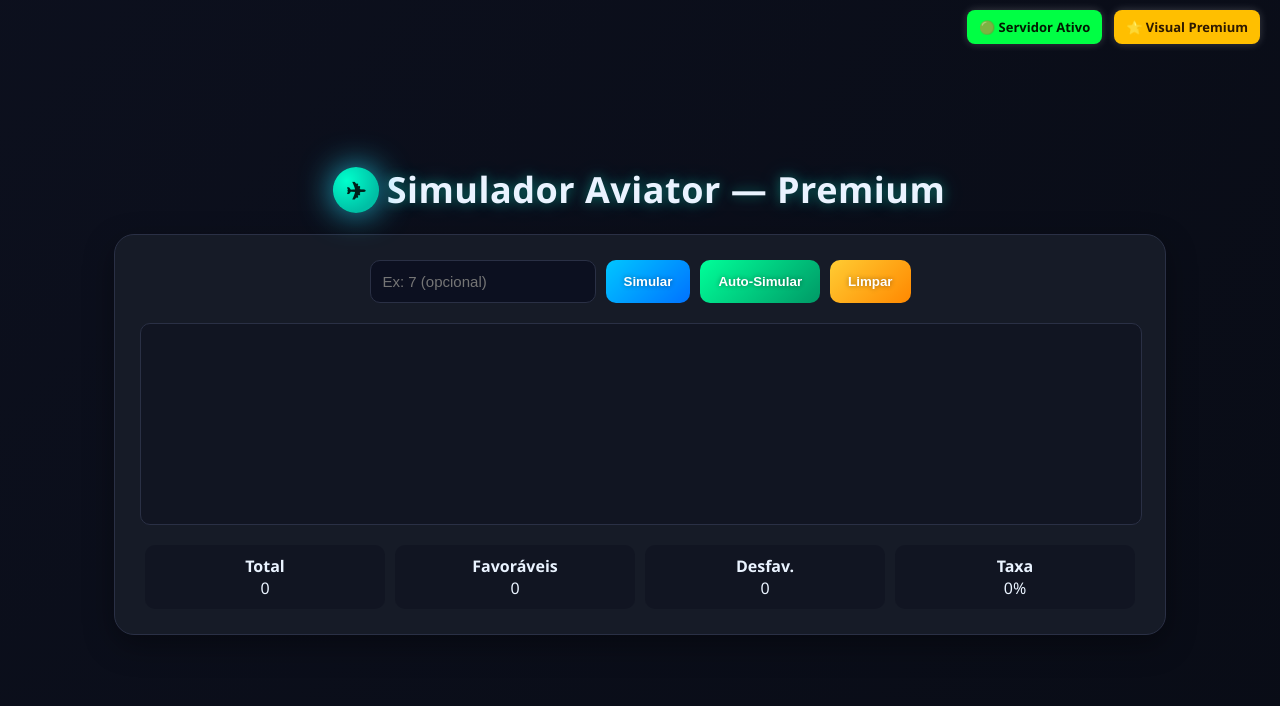
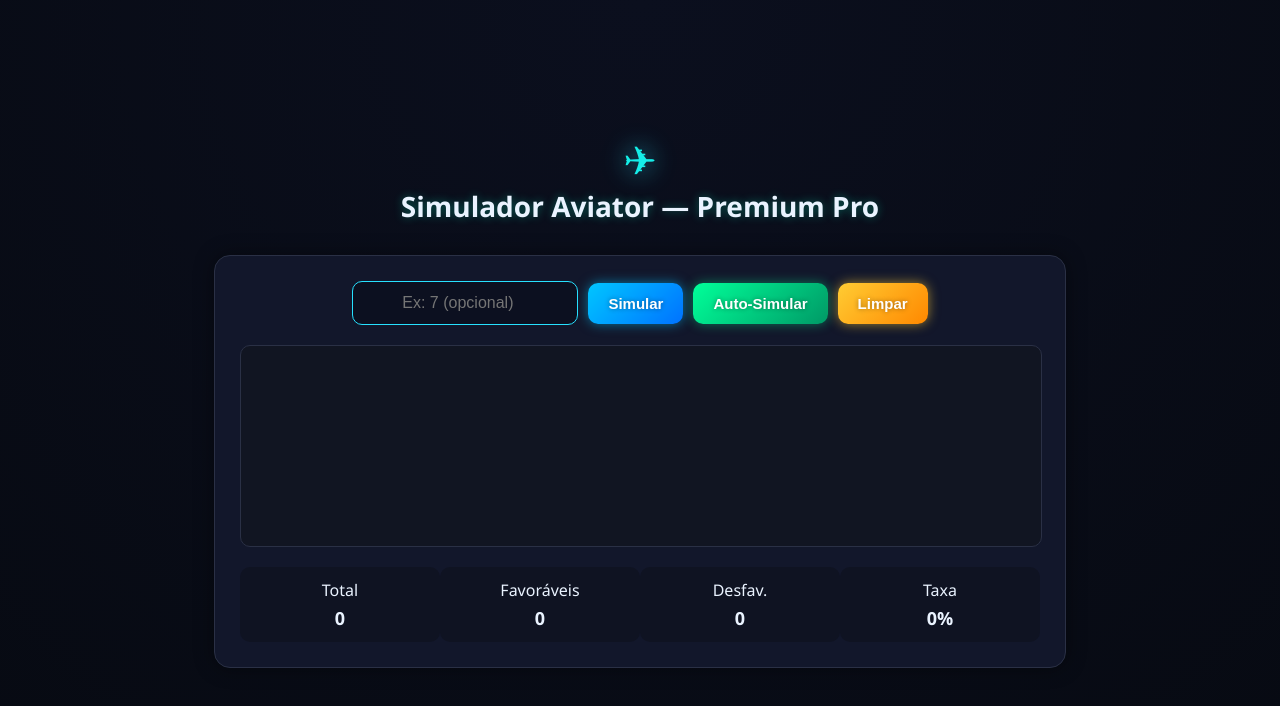
Before and after one commit to robsonapcarvalhosp-sys/aviator-simulador, a plain HTML site: page index.html in a window 1280 px wide. Drawn offline with Linux system fonts and the light colour scheme.

Commit message:
Update index.html

```diff
--- a/index.html
+++ b/index.html
@@ -3,147 +3,125 @@
 <head>
 <meta charset="UTF-8">
 <meta name="viewport" content="width=device-width, initial-scale=1.0">
-<title>Simulador Aviator — Premium</title>
-
+<title>Simulador Aviator — Premium Pro</title>
 <style>
-:root {
-  --bg: #090b15;
-  --panel: #161b27;
-  --card: #1f2433;
-  --text: #eaf3ff;
-  --muted: #97a0b5;
-  --accent: #00ffcc;
-  --accent-2: #27e1ff;
-  --ok: #17d47b;
-  --warn: #ffc857;
-  --border: #2a3045;
-  --shadow: 0 10px 30px rgba(0, 0, 0, .35);
+body {
+  margin: 0;
+  background: radial-gradient(circle at top, #0b0f1e, #070a12);
+  color: #eaf3ff;
+  font-family: "Segoe UI", Roboto, sans-serif;
+  display: flex;
+  flex-direction: column;
+  align-items: center;
+  justify-content: center;
+  min-height: 100vh;
+  overflow-x: hidden;
 }
 
-/* fundo animado */
-body {
+/* --- CABEÇALHO --- */
+header {
+  text-align: center;
+  margin-bottom: 30px;
+}
+.logo {
+  font-size: 40px;
+  background: linear-gradient(135deg, #00ffcc, #27e1ff);
+  -webkit-background-clip: text;
+  -webkit-text-fill-color: transparent;
+  text-shadow: 0 0 15px #00ffcc99;
+  animation: pulse 2s infinite;
+}
+@keyframes pulse {
+  0%, 100% { text-shadow: 0 0 10px #00ffcc88; }
+  50% { text-shadow: 0 0 25px #27e1ffcc; }
+}
+h1 {
+  font-size: 28px;
   margin: 0;
-  height: 100vh;
-  color: var(--text);
-  background: radial-gradient(circle at top, #101426, #070a12);
-  background-size: 400% 400%;
-  animation: movebg 10s ease infinite;
-  font-family: "Segoe UI", Roboto, sans-serif;
-  display: flex;
-  align-items: center;
-  justify-content: center;
-  flex-direction: column;
-}
-@keyframes movebg {
-  0% { background-position: 0% 50%; }
-  50% { background-position: 100% 50%; }
-  100% { background-position: 0% 50%; }
+  color: #eaf3ff;
+  text-shadow: 0 0 10px #00ffcc55;
 }
 
-/* Cabeçalho */
-header {
+/* --- CONTAINER --- */
+.container {
+  width: 90%;
+  max-width: 800px;
+  background: #12172b;
+  border: 1px solid #2a3045;
+  border-radius: 16px;
+  box-shadow: 0 0 20px rgba(0,0,0,0.4);
+  padding: 25px;
+}
+
+/* --- LINHA DE BOTÕES --- */
+.controls {
   display: flex;
+  justify-content: center;
   align-items: center;
-  justify-content: center;
+  flex-wrap: wrap;
   gap: 10px;
   margin-bottom: 20px;
 }
-.logo {
-  width: 42px;
-  height: 42px;
-  border-radius: 50%;
-  background: radial-gradient(circle at 30% 30%, var(--accent), #00bfa5 70%);
-  box-shadow: 0 0 18px #00ffcc66, inset 0 -8px 20px #0006;
-  display: grid;
-  place-items: center;
-  color: #001f1a;
-  font-size: 22px;
-  font-weight: 900;
-  animation: pulse 2s infinite;
+input {
+  padding: 12px;
+  border-radius: 10px;
+  border: 1px solid #27e1ff;
+  background: #0c1020;
+  color: #fff;
+  font-size: 16px;
+  outline: none;
+  width: 200px;
+  text-align: center;
 }
-@keyframes pulse {
-  0%, 100% { transform: scale(1); box-shadow: 0 0 15px #00ffcc99; }
-  50% { transform: scale(1.1); box-shadow: 0 0 30px #27e1ffcc; }
-}
-h1 {
-  margin: 0;
-  font-size: clamp(22px, 4vw, 36px);
-  letter-spacing: .5px;
-  text-shadow: 0 0 12px #00ffcc55, 0 0 24px #27e1ff33;
-}
-.topbar {
-  position: absolute;
-  top: 10px;
-  right: 20px;
-  display: flex;
-  gap: 12px;
-}
-.badge-top {
-  padding: 8px 12px;
-  border-radius: 8px;
-  font-size: 13px;
-  font-weight: bold;
-  box-shadow: 0 0 8px rgba(255, 255, 255, 0.2);
-}
-.green { background: #0f4; color: #001a00; }
-.gold { background: #ffbf00; color: #2e1a00; }
-
-/* Layout */
-.wrap {
-  width: 100%;
-  max-width: 1000px;
-  background: var(--panel);
-  border: 1px solid var(--border);
-  border-radius: 20px;
-  box-shadow: var(--shadow);
-  padding: 25px;
+input:focus {
+  border-color: #00ffcc;
+  box-shadow: 0 0 12px #00ffcc66;
 }
 
-/* Botões */
-.btn {
-  border: none;
-  padding: 12px 18px;
-  border-radius: 10px;
-  font-weight: 700;
-  cursor: pointer;
-  transition: 0.3s;
-  color: #fff;
+/* --- BOTÕES --- */
+button {
+  border: none !important;
+  border-radius: 10px !important;
+  padding: 12px 20px !important;
+  font-weight: bold !important;
+  font-size: 15px !important;
+  cursor: pointer !important;
+  transition: 0.2s ease-in-out;
+  color: white !important;
   text-shadow: 0 0 5px rgba(0,0,0,0.4);
 }
-.btn:hover {
-  transform: scale(1.08);
-  box-shadow: 0 0 18px currentColor;
+button:hover { transform: scale(1.07); }
+
+#btnSim {
+  background: linear-gradient(135deg, #00c6ff, #0072ff) !important;
+  box-shadow: 0 0 12px #00c6ff88 !important;
 }
-.btn.blue { background: linear-gradient(135deg, #00c6ff, #0072ff); }
-.btn.green { background: linear-gradient(135deg, #00ff99, #009966); }
-.btn.gold { background: linear-gradient(135deg, #ffcc33, #ff8800); }
-
-input {
-  background: #0c1020;
-  color: #fff;
-  border: 1px solid #2a3045;
-  border-radius: 10px;
-  padding: 12px;
-  width: 200px;
-  outline: none;
-  font-size: 15px;
+#btnAuto {
+  background: linear-gradient(135deg, #00ff99, #009966) !important;
+  box-shadow: 0 0 12px #00ff9966 !important;
 }
-input:focus {
-  border-color: var(--accent);
-  box-shadow: 0 0 10px #00ffcc88;
+#btnClear {
+  background: linear-gradient(135deg, #ffcc33, #ff8800) !important;
+  box-shadow: 0 0 12px #ffcc3399 !important;
 }
 
-/* Resultados */
-.result-box {
+/* --- RESULTADO --- */
+#resultBox {
+  background: #0d1222;
+  border-radius: 10px;
+  padding: 15px;
+  border: 1px dashed #2a3045;
+  text-align: center;
+  display: none;
+  color: #fff;
   margin-top: 15px;
-  padding: 15px;
-  background: #12182a;
-  border-radius: 10px;
-  text-align: center;
-  border: 1px dashed #2a3045;
+}
+#resTexto {
+  font-weight: bold;
+  font-size: 18px;
 }
 
-/* Gráfico e estatísticas */
+/* --- GRÁFICO --- */
 canvas {
   background: #111522;
   border: 1px solid #2a3045;
@@ -153,56 +131,57 @@ canvas {
   width: 100%;
   height: 200px;
 }
+
+/* --- ESTATÍSTICAS --- */
 .stats {
   display: flex;
   justify-content: space-around;
+  flex-wrap: wrap;
+  margin-top: 15px;
+}
+.stat {
+  background: #0f1322;
+  border-radius: 10px;
+  padding: 12px;
+  width: 22%;
   text-align: center;
 }
-.stats div {
-  background: #111522;
-  border-radius: 10px;
-  padding: 10px;
-  width: 22%;
-}
+.stat b { display: block; font-size: 18px; margin-top: 5px; }
 </style>
 </head>
+
 <body>
-  <div class="topbar">
-    <div class="badge-top green">🟢 Servidor Ativo</div>
-    <div class="badge-top gold">🌟 Visual Premium</div>
-  </div>
-
   <header>
     <div class="logo">✈</div>
-    <h1>Simulador Aviator — Premium</h1>
+    <h1>Simulador Aviator — Premium Pro</h1>
   </header>
 
-  <div class="wrap">
-    <div style="display:flex;gap:10px;justify-content:center;">
+  <div class="container">
+    <div class="controls">
       <input id="entrada" type="number" placeholder="Ex: 7 (opcional)">
-      <button id="btnSim" class="btn blue">Simular</button>
-      <button id="btnAuto" class="btn green">Auto-Simular</button>
-      <button id="btnClear" class="btn gold">Limpar</button>
+      <button id="btnSim">Simular</button>
+      <button id="btnAuto">Auto-Simular</button>
+      <button id="btnClear">Limpar</button>
     </div>
 
-    <div id="resultBox" class="result-box" style="display:none;">
-      <h3 id="resTexto">Resultado...</h3>
+    <div id="resultBox">
+      <div id="resTexto">Resultado...</div>
     </div>
 
     <canvas id="grafico" width="600" height="240"></canvas>
 
     <div class="stats">
-      <div><b>Total</b><br><span id="sTotal">0</span></div>
-      <div><b>Favoráveis</b><br><span id="sOk">0</span></div>
-      <div><b>Desfav.</b><br><span id="sBad">0</span></div>
-      <div><b>Taxa</b><br><span id="sTaxa">0%</span></div>
+      <div class="stat"><span>Total</span><b id="sTotal">0</b></div>
+      <div class="stat"><span>Favoráveis</span><b id="sOk">0</b></div>
+      <div class="stat"><span>Desfav.</span><b id="sBad">0</b></div>
+      <div class="stat"><span>Taxa</span><b id="sTaxa">0%</b></div>
     </div>
   </div>
 
 <script>
 (() => {
   const MAX = 12;
-  const storageKey = "aviator_hist_v1";
+  const storageKey = "aviator_hist_v2";
   const entrada = document.getElementById('entrada');
   const btnSim = document.getElementById('btnSim');
   const btnAuto = document.getElementById('btnAuto');
```
